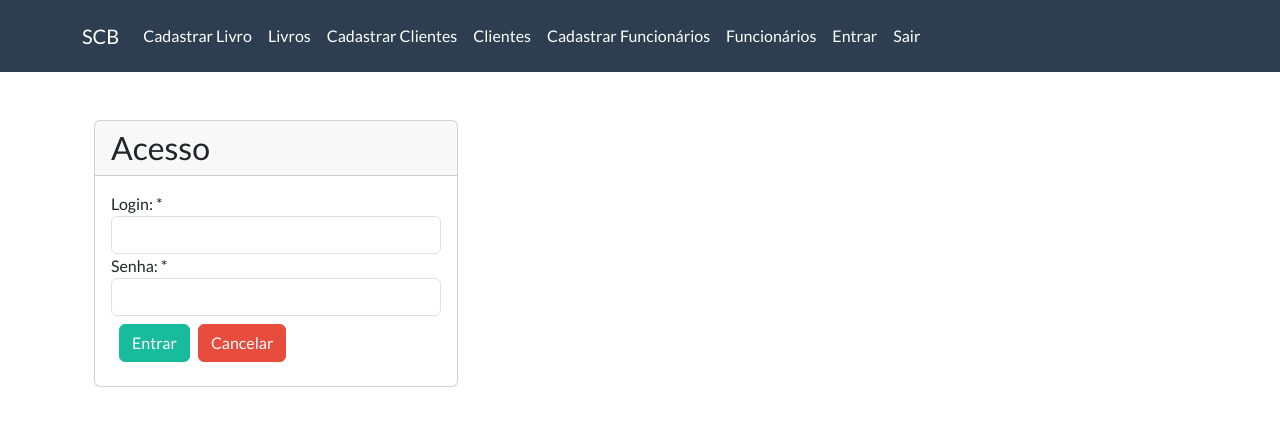
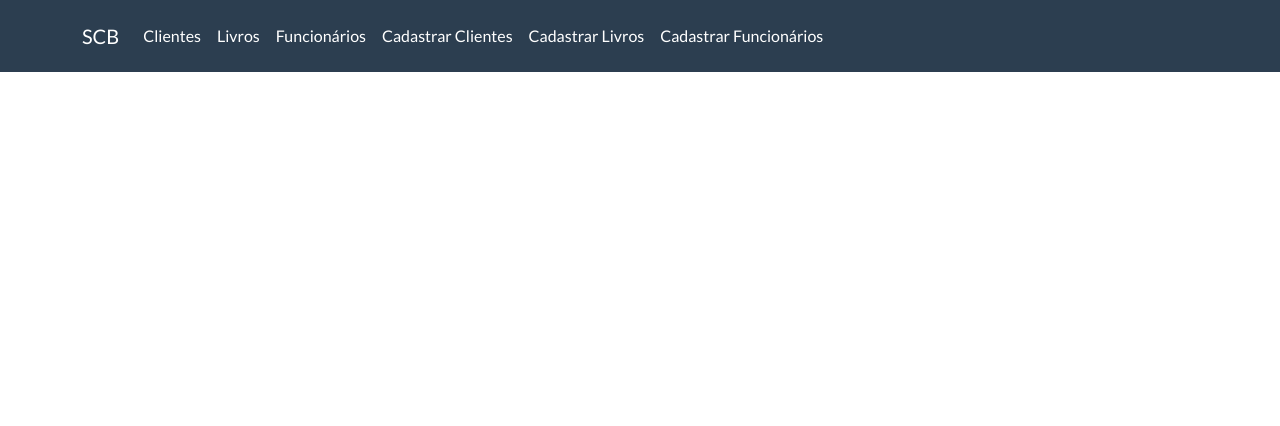
Before and after one commit to Mathruu/springscb-Front, a React (Create React App) app: page /login in a window 1280 px wide. Shown: the top 426 px of the page. Built offline with nearby package versions, Linux system fonts and the light colour scheme.

Commit message:
fix: arrumando e tirando algumas views

```diff
--- a/src/components/navbar.js
+++ b/src/components/navbar.js
@@ -25,8 +25,8 @@ function Navbar(props) {
             <ul className='navbar-nav'>
             <NavbarItem
                 render='true'
-                href='/cadastro-livro'
-                label='Cadastrar Livro'
+                href='/listagem-clientes'
+                label='Clientes'
             />
         </ul>
         <ul className='navbar-nav'>
@@ -39,32 +39,26 @@ function Navbar(props) {
         <ul className='navbar-nav'>
             <NavbarItem
                 render='true'
-                href='/cadastro-cliente'
-                label='Cadastrar Clientes' />
+                href='/listegem-funcionarios'
+                label='Funcionários' />
         </ul>
         <ul className='navbar-nav'>
             <NavbarItem
             render='true'
-            href='/listagem-clientes'
-            label='Clientes' />
+            href='/cadastro-clientes'
+            label='Cadastrar Clientes' />
+        </ul>
+        <ul className='navbar-nav'>
+            <NavbarItem
+            render='true'
+            href='/cadastro-livro'
+            label='Cadastrar Livros' />
         </ul>
         <ul className='navbar-nav'>
             <NavbarItem
             render='true'
             href='/cadastro-funcionarios'
             label='Cadastrar Funcionários' />
-        </ul>
-        <ul className='navbar-nav'>
-            <NavbarItem
-            render='true'
-            href='/listagem-funcionarios'
-            label='Funcionários' />
-        </ul>
-        <ul className='navbar-nav'>
-            <NavbarItem render='true' href='/login' label='Entrar' />
-        </ul>
-        <ul className='navbar-nav'>
-            <NavbarItem render='true' href='/' label='Sair' />
         </ul>
         </div>
     </div>
--- a/src/rotas.js
+++ b/src/rotas.js
@@ -1,6 +1,5 @@
 import React from "react";
 
-import Login from "./views/login";
 import CasdastroLivro from "./views/cadastro-livro";
 import CadastroCliente from "./views/cadastro-cliente";
 import ListagemClientes from "./views/listagem-clientes";
@@ -14,7 +13,6 @@ function Rotas(props) {
     return (
         <BrowserRouter>
             <Routes>
-                <Route path= '/login' element={<Login />} />
                 <Route path= '/cadastro-cliente/idParam?' element={<CadastroCliente />} />
                 <Route path= '/listagem-clientes' element={<ListagemClientes />} />
                 <Route path= '/cadastro-livro/idParam?' element={<CasdastroLivro />} />
--- a/src/views/listagem-clientes.js
+++ b/src/views/listagem-clientes.js
@@ -72,7 +72,7 @@ function ListagemClientes() {
                                 className='btn btn-warning'
                                 onClick={() => cadastrar()}
                             >
-                                Novo Aluno
+                                Novo Cliente
                             </button>
                             <table className='table table-hover'>
                                 <thead>
--- a/src/views/listagem-funcionarios.js
+++ b/src/views/listagem-funcionarios.js
@@ -71,7 +71,7 @@ function ListagemFuncionarios() {
                                 className='btn btn-warning'
                                 onClick={() => cadastrar()}
                             >
-                                Novo Professor
+                                Novo Funcionário
                             </button>
                             <table className='table table-hover'>
                                 <thead>
--- a/src/views/listagem-livro.js
+++ b/src/views/listagem-livro.js
@@ -71,7 +71,7 @@ function ListagemLivro() {
                             className='btn btn-warning'
                             onClick={() => cadastrar()}
                         >
-                            Novo Curso
+                            Novo Livro
                         </button>
                         <table className='table table-hover'>
                             <thead>
--- a/src/views/login.js
+++ /dev/null
@@ -1,81 +0,0 @@
-import React from "react";
-
-import Stack from '@mui/material/Stack';
-
-import Card from "../components/card";
-import FormGroup from "../components/form-group";
-
-import { mensagemSucesso } from "../components/toastr";
-
-import "../custom.css";
-
-class login extends React.Component {
-    state = {
-        login: "",
-        senha: "",
-};
-
-    logar = () => {
-        mensagemSucesso(`Usuário ${this.state.login} logado com sucesso!`);
-    };
-
-    cancelar = () => {
-        this.setState({
-            login: "",
-            senha: "",
-        });
-    };
-
-    render() {
-        return (
-            <div className='container'>
-                <div className='col-lg-4'>
-                    <Card title='Acesso'>
-                        <div className='row'>
-                            <div className='bs-component'>
-                                <FormGroup label='Login: *' htmlFor='inputLogin'>
-                                    <input
-                                        type='text'
-                                        id='inputLogin'
-                                        value={this.state.login}
-                                        className='form-control'
-                                        name='login'
-                                        onChange={(e) => this.setState({ login: e.target.value })}
-                                    />
-                                </FormGroup>
-                                <FormGroup label='Senha: *' htmlFor='inputSenha'>
-                                    <input
-                                        type='password'
-                                        id='inputSenha'
-                                        value={this.state.senha}
-                                        className='form-control'
-                                        name='senha'
-                                        onChange={(e) => this.setState({ senha: e.target.value })}
-                                    />
-                                </FormGroup>
-                                <Stack spacing={1} padding={1} direction='row'>
-                                    <button
-                                        onClick={this.logar}
-                                        type='button'
-                                        className='btn btn-success'
-                                    >
-                                        Entrar
-                                    </button>
-                                    <button
-                                        onClick={this.cancelar}
-                                        type='button'
-                                        className='btn btn-danger'
-                                    >
-                                        Cancelar
-                                    </button>
-                                </Stack>
-                            </div>
-                        </div>
-                    </Card>
-                </div>
-            </div>
-        );
-    }
-    }
-
-    export default login;
```
